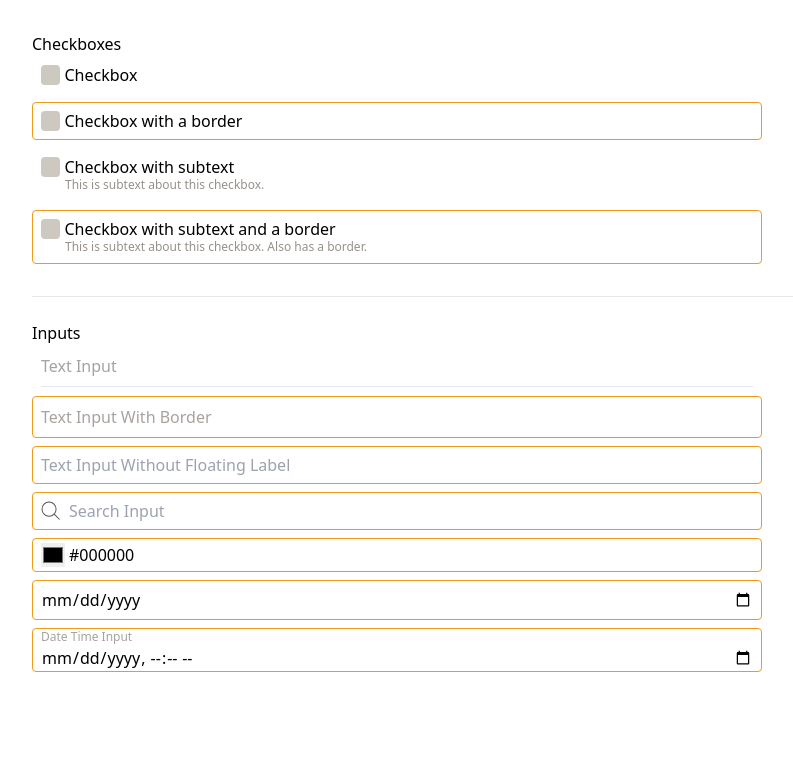
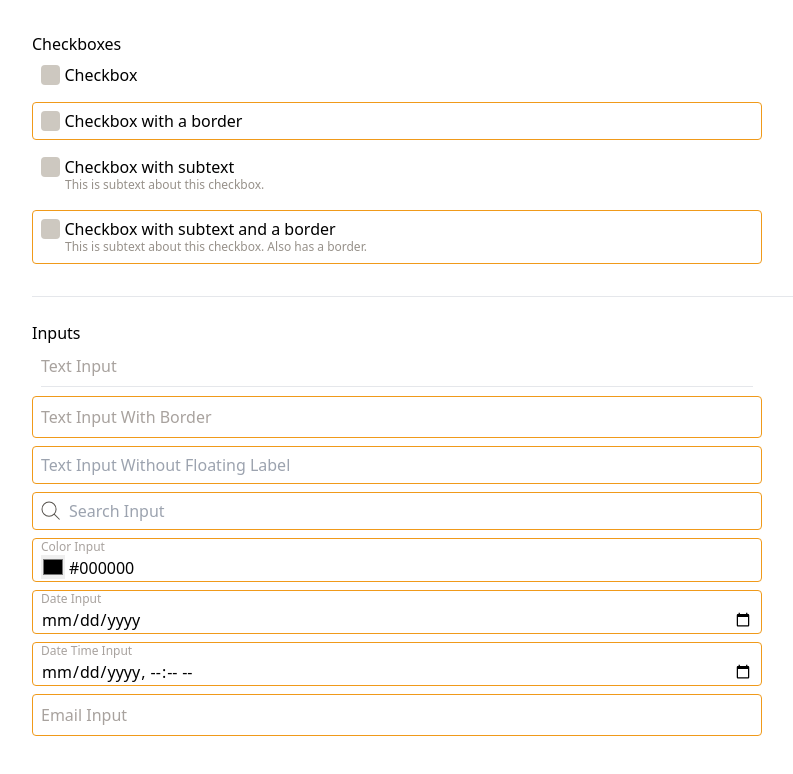
Before and after one commit to ks-rjjones/component-library, a React (Vite) app: page / in a window 1280 px wide. Shown: the top 774 px of the page, without its empty margins (0-793 px from the left). Built offline with nearby package versions, Linux system fonts and the light colour scheme.

Commit message:
add email

```diff
--- a/src/App.tsx
+++ b/src/App.tsx
@@ -10,6 +10,7 @@ function App() {
   const [colorInput, setColorInput] = useState("");
   const [dateInput, setDateInput] = useState("");
   const [dateTimeInput, setDateTimeInput] = useState("");
+  const [emailInput, setEmailInput] = useState("");
 
   const Spacer = () => <div className="my-2" />;
 
@@ -85,7 +86,7 @@ function App() {
           value={colorInput}
           onChange={setColorInput}
           border
-          noFloat
+          // noFloat
         />
         <Spacer />
         <Input
@@ -94,7 +95,7 @@ function App() {
           type="date"
           value={dateInput}
           onChange={setDateInput}
-          noFloat
+          // noFloat
           border
         />
         <Spacer />
@@ -108,6 +109,16 @@ function App() {
           border
         />
         <Spacer />
+        <Input
+          inputName="emailInput"
+          label="Email Input"
+          type="email"
+          value={emailInput}
+          onChange={setEmailInput}
+          // noFloat
+          border
+        />
+        <Spacer />
       </div>
     </>
   );
--- a/src/components/Input.tsx
+++ b/src/components/Input.tsx
@@ -7,7 +7,7 @@ import "src/components/css/input.css";
 // [x] color
 // [x] date
 // [x] datetime-local
-// [ ] email
+// [x] email
 // [ ] file
 // [ ] hidden
 // [ ] month
--- a/src/components/css/input.css
+++ b/src/components/css/input.css
@@ -11,5 +11,4 @@
 
 [type="search"]::-webkit-search-cancel-button:hover {
   filter: invert(0.7);
-  /* Slightly different effect on hover for better user feedback */
 }
```
